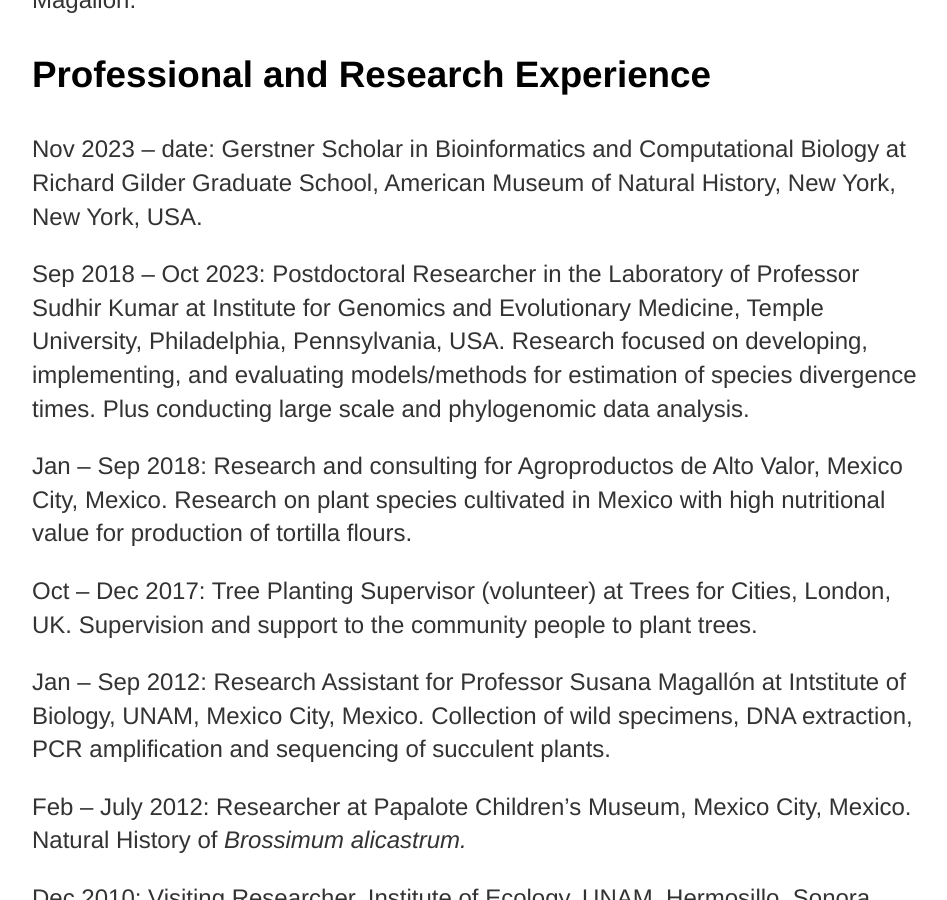
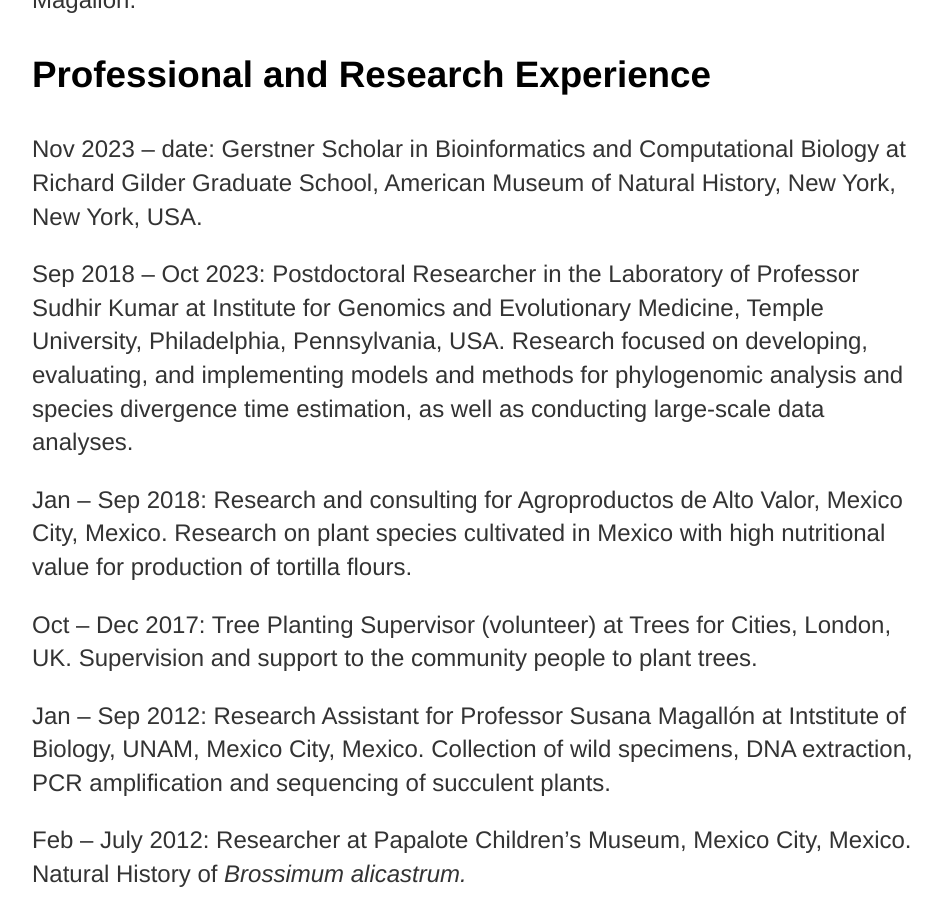
Before and after one commit to josebarbamontoya/josebarbamontoya.github.io, a Jekyll site: the page built from about/index.html, in a window 1280 px wide and 900 px high, scrolled down 1443 px. Shown: the whole window, without its empty margins (160-1107 px from the left). Built offline with Jekyll 4.4.1, drawn with Linux system fonts in a browser that asks for light colours.

Commit message:
Update index.html

```diff
--- a/about/index.html
+++ b/about/index.html
@@ -18,7 +18,7 @@
 
 	<h3><font color="black">Professional and Research Experience</h3>
 			<p>Nov 2023 – date: Gerstner Scholar in Bioinformatics and Computational Biology at Richard Gilder Graduate School, American Museum of Natural History, New York, New York, USA.
-			<p>Sep 2018 – Oct 2023: Postdoctoral Researcher in the Laboratory of Professor Sudhir Kumar at Institute for Genomics and Evolutionary Medicine, Temple University, Philadelphia, Pennsylvania, USA. Research focused on developing, implementing, and evaluating models/methods for estimation of species divergence times. Plus conducting large scale and phylogenomic data analysis.
+			<p>Sep 2018 – Oct 2023: Postdoctoral Researcher in the Laboratory of Professor Sudhir Kumar at Institute for Genomics and Evolutionary Medicine, Temple University, Philadelphia, Pennsylvania, USA. Research focused on developing, evaluating, and implementing models and methods for phylogenomic analysis and species divergence time estimation, as well as conducting large-scale data analyses.
 			<p>Jan – Sep 2018: Research and consulting for Agroproductos de Alto Valor, Mexico City, Mexico. Research on plant species cultivated in Mexico with high nutritional value for production of tortilla flours.
 			<p>Oct – Dec 2017: Tree Planting Supervisor (volunteer) at Trees for Cities, London, UK. Supervision and support to the community people to plant trees.
 			<p>Jan – Sep 2012: Research Assistant for Professor Susana Magallón at Intstitute of Biology, UNAM</b>, Mexico City, Mexico. Collection of wild specimens, DNA extraction, PCR amplification and sequencing of succulent plants.
```
